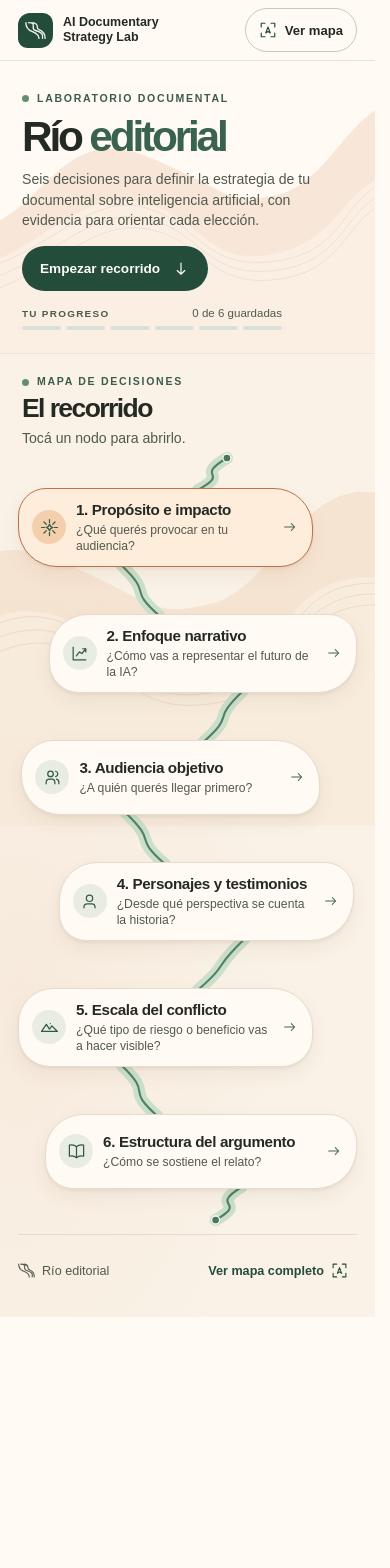
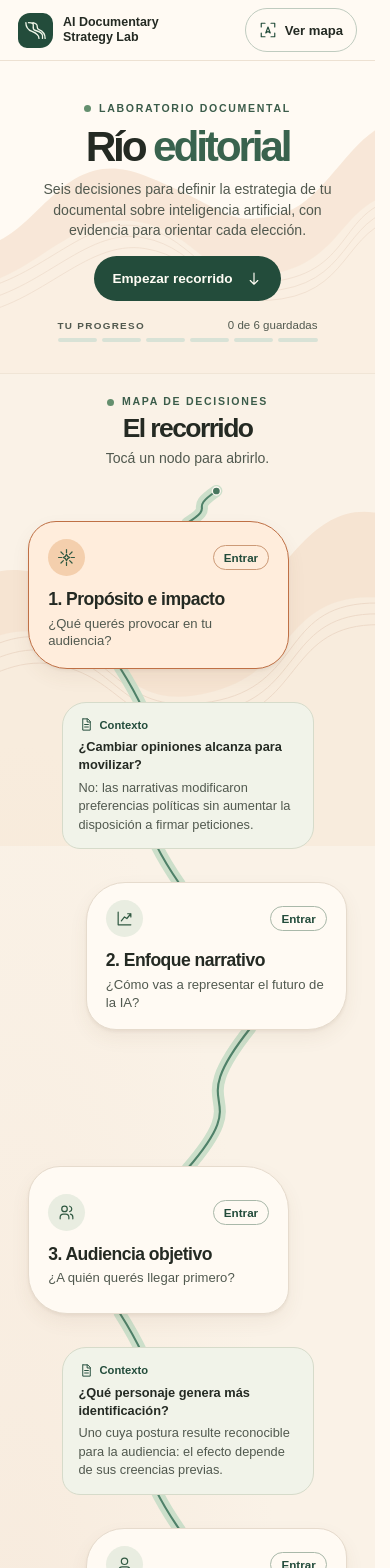
Before and after one commit to visualizando/strategyLab, a React (Vite) app: page / in a window 390 px wide. Shown: the top 1568 px of the page. Before the commit the page ends 1317 px from the top, so only its background shows below. Built offline with nearby package versions, Linux system fonts and the light colour scheme.

Commit message:
Space out the river and connect decision transitions

```diff
--- a/src/Decision.jsx
+++ b/src/Decision.jsx
@@ -71,7 +71,7 @@ function Branches({ value, onChange, reduced }) {
   );
 }
 
-export function Controls({ question, saved, onSave, onClear, onClose, reduced }) {
+export function Controls({ question, saved, nextQuestion, onSave, onClear, onNext, reduced }) {
   const { id, title, desc, kind, def, opts, ids } = question;
   const [value, setValue] = useState(saved?.value ?? def);
   const [confidence, setConfidence] = useState(saved?.conf ?? 50);
@@ -83,7 +83,13 @@ export function Controls({ question, saved, onSave, onClear, onClose, reduced })
     onClear();
   }
 
+  function advance() {
+    if (changed) onSave({ value, conf: confidence });
+    onNext();
+  }
+
   return (
+    <>
       <div className="node-interior">
         <form onSubmit={(event) => { event.preventDefault(); onSave({ value, conf: confidence }); }}>
           <h2 className="question-title" id={`${id}-question`}>{title}</h2>
@@ -120,7 +126,7 @@ export function Controls({ question, saved, onSave, onClear, onClose, reduced })
           {kind === 'range' && <Branches value={value} onChange={setValue} reduced={reduced} />}
           <div className="form-actions">
             <button className="primary" type="submit" disabled={!changed}>
-            {changed ? 'Guardar decisión' : 'Decisión guardada'} <Icon name={changed ? 'right' : 'check'} size={17} />
+              {changed ? 'Guardar decisión' : 'Decisión guardada'} {!changed && <Icon name="check" size={17} />}
             </button>
             {saved && <button className="quiet" type="button" onClick={clear}>Borrar</button>}
           </div>
@@ -132,10 +138,18 @@ export function Controls({ question, saved, onSave, onClear, onClose, reduced })
           </div>
           {ids.map((study) => <Evidence key={study} id={study} />)}
         </section>
-      <button type="button" className="close-inline quiet" onClick={onClose}>
-        Volver al recorrido <Icon name="left" size={16} />
+      </div>
+      {nextQuestion && (
+        <footer className="camera-next">
+          <div className="camera-next-inner">
+            <span className="camera-next-title">{nextQuestion.short}</span>
+            <button className="primary" type="button" onClick={advance}>
+              {changed ? 'Guardar y seguir' : 'Siguiente decisión'}
             </button>
           </div>
+        </footer>
+      )}
+    </>
   );
 }
 
@@ -151,7 +165,7 @@ export function DecisionLabel({ question, index, saved }) {
         <span className="node-summary">{summary}</span>
         {saved && <span className="sr-only">Guardada</span>}
       </span>
-      <span className="toggle-icon"><Icon name="right" size={16} /></span>
+      <span className="node-enter">Entrar</span>
     </>
   );
 }
--- a/src/DecisionCamera.jsx
+++ b/src/DecisionCamera.jsx
@@ -1,7 +1,6 @@
 import { useLayoutEffect, useRef, useState } from 'react';
 import { motion } from 'motion/react';
 import { Controls, DecisionLabel, ease } from './Decision';
-import { Icon } from './graphics';
 
 function cardFrame(id) {
   const card = document.getElementById(`toggle-${id}`);
@@ -24,11 +23,12 @@ function atScrollEdge(element, direction) {
   return direction < 0 ? element.scrollTop <= 1 : remaining <= 2;
 }
 
-export function DecisionCamera({ question, index, saved, reduced, onSave, onClear, onClosed, status }) {
+export function DecisionCamera({ question, index, saved, nextQuestion, reduced, onSave, onClear, onClosed, status }) {
   const dialog = useRef(null);
   const back = useRef(null);
   const [origin] = useState(() => cardFrame(question.id));
   const [destination, setDestination] = useState(null);
+  const nextId = useRef(null);
   const [viewport, setViewport] = useState(null);
   const touch = useRef(null);
   const wheel = useRef({ time: 0, direction: 0, distance: 0 });
@@ -56,15 +56,17 @@ export function DecisionCamera({ question, index, saved, reduced, onSave, onClea
     };
   }, []);
 
-  function close() {
-    if (!destination) setDestination(cardFrame(question.id));
+  function close(next = null) {
+    if (destination) return;
+    nextId.current = next;
+    setDestination(cardFrame(question.id));
   }
 
   function finishClose() {
     // Keep the page still until the wheel gesture that closed the card has ended.
     const remaining = lastExitWheel.current === null ? 0 : 180 - (performance.now() - lastExitWheel.current);
     if (remaining > 0) closeTimer.current = setTimeout(finishClose, remaining);
-    else onClosed();
+    else onClosed(nextId.current);
   }
 
   function handleWheel(event) {
@@ -107,15 +109,17 @@ export function DecisionCamera({ question, index, saved, reduced, onSave, onClea
   }
 
   const closing = destination !== null;
-  const full = viewport && {
-    ...viewport,
-    x: 0, y: 0,
-    borderTopLeftRadius: '0px',
-    borderTopRightRadius: '0px',
-    borderBottomRightRadius: '0px',
-    borderBottomLeftRadius: '0px',
+  const width = viewport && Math.min(viewport.width - 32, 680);
+  const insetY = viewport && Math.min(42, Math.round(viewport.height * 0.05));
+  const expanded = viewport && {
+    width, height: viewport.height - insetY * 2,
+    x: (viewport.width - width) / 2, y: insetY,
+    borderTopLeftRadius: '30px',
+    borderTopRightRadius: '25px',
+    borderBottomRightRadius: '31px',
+    borderBottomLeftRadius: '26px',
     backgroundColor: '#fffaf3',
-    borderColor: '#fffaf3',
+    borderColor: '#b39375',
   };
 
   return (
@@ -125,7 +129,8 @@ export function DecisionCamera({ question, index, saved, reduced, onSave, onClea
       <motion.div className="camera-shade" aria-hidden="true" initial={{ opacity: 0 }} animate={{ opacity: closing ? 0 : 1 }}
         transition={{ duration: reduced ? 0 : 0.38 }} />
       <motion.div className="camera-frame" initial={reduced ? false : origin}
-        animate={destination ?? full ?? origin} transition={{ duration: reduced ? 0 : 0.48, ease }}
+        animate={destination ?? expanded ?? origin}
+        transition={{ duration: reduced ? 0 : closing && nextId.current ? 0.34 : 0.46, ease }}
         onAnimationComplete={() => { if (closing) finishClose(); }}>
         {!reduced && (
           <motion.div className="camera-mini node-toggle" aria-hidden="true" style={{ width: origin.width, height: origin.height }}
@@ -134,20 +139,19 @@ export function DecisionCamera({ question, index, saved, reduced, onSave, onClea
             <DecisionLabel question={question} index={index} saved={saved} />
           </motion.div>
         )}
-        <motion.div className="camera-scroll" style={viewport ?? undefined} inert={closing}
+        <motion.div className="camera-scroll" style={expanded && { width: expanded.width - 2, height: expanded.height - 2 }} inert={closing}
           initial={{ opacity: reduced ? 1 : 0 }} animate={{ opacity: !closing && viewport ? 1 : 0 }}
-          transition={{ duration: reduced ? 0 : 0.22, delay: closing || reduced ? 0 : 0.13 }}
+          transition={{ duration: reduced ? 0 : 0.21, delay: closing || reduced ? 0 : 0.17 }}
           onWheel={handleWheel} onTouchStart={startTouch} onTouchEnd={endTouch}
           onTouchCancel={() => { touch.current = null; }}>
           <header className="camera-header">
             <div className="camera-header-inner">
-              <button type="button" ref={back} className="camera-back" aria-label="Volver al recorrido" onClick={close}>
-                <Icon name="left" size={22} />
-              </button>
               <span>{index + 1}. {question.short}</span>
+              <button type="button" ref={back} className="camera-back" onClick={() => close()}>Salir</button>
             </div>
           </header>
-          <Controls question={question} saved={saved} onSave={onSave} onClear={onClear} onClose={close} reduced={reduced} />
+          <Controls question={question} saved={saved} nextQuestion={nextQuestion}
+            onSave={onSave} onClear={onClear} onNext={() => close(nextQuestion.id)} reduced={reduced} />
           <p className={status.startsWith('El navegador') ? 'storage-status' : 'sr-only'} role="status">{status}</p>
         </motion.div>
       </motion.div>
--- a/src/graphics.jsx
+++ b/src/graphics.jsx
@@ -101,8 +101,8 @@ export function JourneyRiver() {
   return (
     <svg className="journey-river" ref={svg} aria-hidden="true">
       {segments.map(([from, to], index) => {
-        const reach = index % 2 ? 34 : -34;
         const height = to.y - from.y;
+        const reach = Math.min(88, Math.max(30, height * 0.51)) * (index % 2 ? 1 : -1);
         const d = `M ${from.x} ${from.y} C ${from.x + reach} ${from.y + height * 0.64}, ${to.x - reach} ${to.y - height * 0.59}, ${to.x} ${to.y}`;
         return (
           <g key={index}>
--- a/src/main.jsx
+++ b/src/main.jsx
@@ -1,14 +1,15 @@
-import { useEffect, useRef, useState } from 'react';
+import { Fragment, useEffect, useRef, useState } from 'react';
 import { createRoot } from 'react-dom/client';
 import { AnimatePresence, animate, motion, useReducedMotion } from 'motion/react';
 import '@fontsource-variable/dm-sans';
-import { questions } from './content';
+import { CAPSULES, questions } from './content';
 import { Decision, ease } from './Decision';
 import { DecisionCamera } from './DecisionCamera';
 import { Icon, JourneyRiver, RiverPaths, Terrain } from './graphics';
 import './styles.css';
 
 const storageKey = 'ddl-mvp-01';
+const contextAfter = { purpose: 'IA019', audience: 'IA007', scope: 'IA032' };
 const mapPoints = [
   { x: 180, y: 30 },
   { x: 94, y: 116 },
@@ -82,6 +83,21 @@ function MapDialog({ dialog, active, decisions, openNode, onClose, onExited, red
   );
 }
 
+function RiverGap({ study }) {
+  const context = CAPSULES[study];
+  return (
+    <div className="river-gap" aria-hidden={context ? undefined : true}>
+      {context && (
+        <aside className="context-pill">
+          <div className="context-kicker"><Icon name="evidence" size={15} /> Contexto</div>
+          <p className="context-title">{context[0]}</p>
+          <p>{context[1]}</p>
+        </aside>
+      )}
+    </div>
+  );
+}
+
 function App() {
   const [decisions, setDecisions] = useState(loadDecisions);
   const [openNode, setOpenNode] = useState(null);
@@ -115,7 +131,7 @@ function App() {
     setOpenNode(id);
   }
 
-  function revealDecision(id) {
+  function revealDecision(id, duration = 0.42) {
     scrollAnimation.current?.stop();
     const card = document.getElementById(`toggle-${id}`);
     const { top, height } = card.getBoundingClientRect();
@@ -130,15 +146,18 @@ function App() {
       open();
     } else {
       scrollAnimation.current = animate(window.scrollY, target, {
-        duration: 0.36, ease, onUpdate: scroll, onComplete: open,
+        duration, ease, onUpdate: scroll, onComplete: open,
       });
     }
   }
 
-  function closeDecision() {
+  function closeDecision(nextId) {
     const id = openNode;
     setOpenNode(null);
-    requestAnimationFrame(() => document.getElementById(`toggle-${id}`)?.focus({ preventScroll: true }));
+    requestAnimationFrame(() => {
+      document.getElementById(`toggle-${id}`)?.focus({ preventScroll: true });
+      if (nextId) revealDecision(nextId, 0.54);
+    });
   }
 
   function persist(id, value) {
@@ -228,8 +247,11 @@ function App() {
             <div className="track">
               <JourneyRiver />
               {questions.map((question, index) => (
-                <Decision key={question.id} question={question} index={index} open={openNode === question.id && !reduced}
-                  saved={decisions[question.id]} next={question.id === next} onOpen={() => openDecision(question.id)} />
+                <Fragment key={question.id}>
+                  <Decision question={question} index={index} open={openNode === question.id && !reduced}
+                    saved={decisions[question.id]} next={question.id === next} onOpen={() => openDecision(question.id)} />
+                  {index < questions.length - 1 && <RiverGap study={contextAfter[question.id]} />}
+                </Fragment>
               ))}
             </div>
             <footer className="journey-footer">
@@ -241,6 +263,7 @@ function App() {
       </motion.main>
       {activeIndex >= 0 && (
         <DecisionCamera key={openNode} question={questions[activeIndex]} index={activeIndex} saved={decisions[openNode]}
+          nextQuestion={questions[activeIndex + 1]}
           reduced={reduced} onClosed={closeDecision} status={status}
           onSave={(value) => persist(openNode, value)} onClear={() => persist(openNode, null)} />
       )}
--- a/src/styles.css
+++ b/src/styles.css
@@ -69,9 +69,11 @@ h1, h2, h3, h4, h5, p { margin: 0; }
 .map-button svg { color: var(--forest); }
 
 .workspace, .map-dialog { user-select: none; -webkit-user-select: none; }
+.workspace { max-width: 48rem; margin-inline: auto; }
 #inicio, #recorrido, .node { scroll-margin-top: calc(var(--header) + 14px); }
 .intro { position: relative; isolation: isolate; }
-.intro-inner { position: relative; isolation: isolate; padding: 30px 22px 23px; }
+.intro-inner { position: relative; isolation: isolate; padding: 40px 22px 31px; text-align: center; }
+.intro-inner .eyebrow, .journey-header .eyebrow { justify-content: center; }
 .intro-art, .journey-art {
   position: absolute;
   z-index: -1;
@@ -88,7 +90,7 @@ h1, h2, h3, h4, h5, p { margin: 0; }
 h1, h2, .node-title { font-weight: 750; }
 h1 { font-size: clamp(2.65rem, 10.4vw, 4.9rem); line-height: 1.01; letter-spacing: -0.075em; margin-block: 9px 10px; }
 h1 span { color: #39634e; }
-.intro-text { max-width: 38ch; color: var(--muted); line-height: 1.48; font-size: 0.88rem; }
+.intro-text { max-width: 38ch; margin-inline: auto; color: var(--muted); line-height: 1.48; font-size: 0.88rem; }
 .primary {
   display: inline-flex;
   align-items: center;
@@ -105,7 +107,7 @@ h1 span { color: #39634e; }
 }
 .primary:disabled { background: #e8f0e6; color: var(--forest); border-color: #c6d6c6; }
 .start { margin-top: 15px; }
-.progress { margin-top: 16px; max-width: 260px; }
+.progress { margin: 18px auto 0; max-width: 260px; }
 .progress-label { display: flex; justify-content: space-between; align-items: baseline; gap: 12px; color: var(--muted); font-size: 0.72rem; }
 .progress-label > :first-child { font-size: 0.62rem; font-weight: 750; letter-spacing: 0.13em; }
 .progress-bars { display: grid; grid-template-columns: repeat(6, 1fr); gap: 5px; margin-top: 7px; }
@@ -121,10 +123,10 @@ h1 span { color: #39634e; }
 .journey-art { background: radial-gradient(ellipse at 5% 66%, #f0d9c54f, transparent 52%); }
 .journey-art svg { position: absolute; top: 38px; left: 50%; width: max(670px, 105%); opacity: 0.65; transform: translateX(-50%); }
 .journey-inner { max-width: 760px; margin-inline: auto; padding: 20px 18px 24px; }
-.journey-header { padding-inline: 4px; margin-bottom: 39px; }
+.journey-header { padding-inline: 4px; margin-bottom: 52px; text-align: center; }
 .journey-header h2, .map-header h2 { font-size: clamp(1.65rem, 6.8vw, 2.8rem); line-height: 1.08; letter-spacing: -0.06em; margin-block: 4px 5px; }
 .journey-header > p:last-child, .map-help { color: var(--muted); font-size: 0.88rem; line-height: 1.5; }
-.track { position: relative; display: grid; align-items: start; gap: 47px; overflow-anchor: none; }
+.track { position: relative; display: grid; align-items: start; width: min(100%, 30rem); margin-inline: auto; overflow-anchor: none; }
 .journey-river { position: absolute; inset: 0; width: 100%; height: 100%; overflow: visible; pointer-events: none; }
 .river-bank, .river-line { fill: none; stroke-linecap: round; }
 .river-bank { stroke: #ccdfca; stroke-width: 12; }
@@ -134,18 +136,19 @@ h1 span { color: #39634e; }
 .tributary .river-line { stroke: #819e8c; stroke-dasharray: 3 6; stroke-width: 1.4; }
 
 .node {
-  --start: 0%;
-  --end: 13%;
   --radii: 28px 39px 33px 39px;
   position: relative;
-  margin-inline: var(--start) var(--end);
+  width: min(77%, 18rem);
+  justify-self: start;
+  margin-inline-start: 3%;
   min-width: 0;
 }
-.node-tone { --start: 9%; --end: 0%; --radii: 39px 28px 39px 30px; }
-.node-audience { --start: 1%; --end: 11%; --radii: 32px 44px 25px 39px; }
-.node-protagonist { --start: 12%; --end: 1%; --radii: 38px 29px 44px 27px; }
-.node-scope { --start: 0%; --end: 13%; --radii: 35px 40px 31px 32px; }
-.node-approach { --start: 8%; --end: 0%; --radii: 38px 28px 41px 28px; }
+.node-tone, .node-protagonist, .node-approach { justify-self: end; margin-inline: 0 3%; }
+.node-tone { --radii: 39px 28px 39px 30px; }
+.node-audience { --radii: 32px 44px 25px 39px; }
+.node-protagonist { --radii: 38px 29px 44px 27px; }
+.node-scope { --radii: 35px 40px 31px 32px; }
+.node-approach { --radii: 38px 28px 41px 28px; }
 .node-card {
   background: #fffaf3;
   border: 1px solid #e6dbcd;
@@ -157,20 +160,27 @@ h1 span { color: #39634e; }
 .node-toggle {
   text-align: start;
   display: grid;
-  grid-template-columns: 34px minmax(0, 1fr) 18px;
-  gap: 10px;
+  grid-template-columns: minmax(0, 1fr) auto;
+  grid-template-areas: 'icon enter' 'copy copy';
+  gap: 13px 8px;
+  align-content: center;
   align-items: center;
-  padding: 12px 13px;
+  padding: 17px 19px;
   width: 100%;
-  min-height: 75px;
+  min-height: 148px;
 }
-.node-icon { width: 34px; height: 34px; background: #e9ede1; color: #305942; border-radius: 50%; display: grid; place-items: center; }
+.node-icon { grid-area: icon; width: 37px; height: 37px; background: #e9ede1; color: #305942; border-radius: 50%; display: grid; place-items: center; }
 .is-next .node-icon { background: #f4cfad; }
 .node-icon.is-saved { background: #356e54; color: #fffaf3; }
-.node-copy { display: grid; gap: 3px; }
-.node-title { font-size: clamp(0.88rem, 3.9vw, 1.1rem); line-height: 1.18; letter-spacing: -0.024em; }
-.node-summary { color: var(--muted); font-size: 0.76rem; font-weight: 450; line-height: 1.32; }
-.toggle-icon { display: grid; place-items: center; color: #476653; }
+.node-copy { grid-area: copy; display: grid; gap: 5px; }
+.node-title { font-size: clamp(0.98rem, 4.5vw, 1.24rem); line-height: 1.16; letter-spacing: -0.03em; }
+.node-summary { color: var(--muted); font-size: 0.82rem; font-weight: 450; line-height: 1.36; }
+.node-enter { grid-area: enter; padding: 5px 10px; border: 1px solid #a9b8a9; border-radius: 999px; color: var(--forest); font-size: 0.73rem; font-weight: 750; }
+.is-next .node-enter { border-color: #cc9a77; }
+.river-gap { position: relative; min-height: clamp(130px, 35vw, 175px); display: grid; place-items: center; padding: 33px 0; }
+.context-pill { width: min(78%, 15.75rem); padding: 14px 16px; border: 1px solid #d6dbca; border-radius: 24px 20px 22px 18px; background: #f1f3e9; color: var(--muted); font-size: 0.8rem; line-height: 1.44; user-select: text; -webkit-user-select: text; }
+.context-kicker { display: flex; align-items: center; gap: 6px; margin-bottom: 5px; color: var(--forest); font-size: 0.7rem; font-weight: 750; }
+.context-title { margin-bottom: 4px; color: var(--ink); font-weight: 750; }
 .node-interior { max-width: 40rem; margin-inline: auto; padding: 24px max(20px, env(safe-area-inset-right)) max(24px, env(safe-area-inset-bottom)) max(20px, env(safe-area-inset-left)); }
 .question-title { font-size: clamp(1.7rem, 7.4vw, 2.85rem); line-height: 1.07; letter-spacing: -0.06em; text-wrap: balance; }
 .question-description { color: var(--muted); font-size: 0.88rem; line-height: 1.55; margin-block: 8px 17px; }
@@ -225,7 +235,6 @@ details[open] .less { display: inline; }
 .study { padding: 2px 0 10px; border-top: 1px solid #d5ded1; user-select: text; -webkit-user-select: text; }
 .study .study-meta { font-weight: 750; }
 .study a { display: inline-flex; align-items: center; min-height: 44px; text-underline-offset: 3px; }
-.close-inline { margin-top: 10px; }
 .journey-footer { display: flex; justify-content: space-between; align-items: center; flex-wrap: wrap; gap: 6px; padding: 14px 0 0; margin-top: 45px; border-top: 1px solid #e5dacb; }
 .journey-footer > span { display: inline-flex; align-items: center; gap: 7px; font-size: 0.79rem; color: var(--muted); }
 .storage-status:not(:empty) { position: fixed; z-index: 4; right: 12px; bottom: 12px; max-width: calc(100% - 24px); border: 1px solid var(--outline); border-radius: 12px; padding: 10px; background: var(--paper); }
@@ -246,13 +255,18 @@ html:has(.map-dialog[open], .camera-dialog[open]) { overflow: hidden; }
   color: var(--ink);
 }
 .camera-dialog::backdrop { background: transparent; }
-.camera-shade { position: absolute; inset: 0; background: #5846365c; }
-.camera-frame { position: absolute; inset: 0 auto auto 0; overflow: hidden; isolation: isolate; border: 1px solid transparent; box-shadow: 0 10px 45px #50362223; }
+.camera-shade { position: absolute; inset: 0; background: #40322642; }
+.camera-frame { position: absolute; inset: 0 auto auto 0; overflow: hidden; isolation: isolate; border: 1px solid transparent; box-shadow: 0 16px 64px #38251344, 0 2px 8px #3825131f; }
 .camera-mini { position: absolute; inset: 50% auto auto 50%; transform: translate(-50%, -50%); pointer-events: none; user-select: none; }
-.camera-scroll { position: absolute; inset: 0 auto auto 0; overflow-y: auto; overflow-x: hidden; overscroll-behavior-y: none; scrollbar-gutter: stable; }
-.camera-header { position: sticky; z-index: 1; top: 0; padding-top: env(safe-area-inset-top); background: var(--paper); border-bottom: 1px solid #ede1d2; }
-.camera-header-inner { display: grid; grid-template-columns: 44px minmax(0, 1fr) 44px; align-items: center; min-height: 57px; gap: 5px; max-width: 40rem; margin-inline: auto; padding-inline: max(10px, env(safe-area-inset-left)) max(10px, env(safe-area-inset-right)); font-size: 0.9rem; font-weight: 750; text-align: center; }
-.camera-back { width: 44px; min-height: 44px; display: grid; place-items: center; border: 0; border-radius: 50%; color: var(--forest); background: transparent; }
+.camera-scroll { position: absolute; inset: 0 auto auto 0; overflow-y: auto; overflow-x: hidden; overscroll-behavior-y: none; scrollbar-gutter: stable; scrollbar-width: thin; scrollbar-color: #aeb6a7 transparent; scroll-padding-block: 62px 72px; }
+.camera-header, .camera-next { position: sticky; z-index: 1; background: var(--paper); }
+.camera-header { top: 0; border-bottom: 1px solid #ede1d2; }
+.camera-header-inner, .camera-next-inner { display: flex; justify-content: space-between; align-items: center; gap: 10px; min-height: 56px; max-width: 40rem; margin-inline: auto; padding: 5px 16px; font-size: 0.87rem; font-weight: 750; }
+.camera-back { min-width: 51px; min-height: 44px; padding-inline: 8px; border: 0; border-radius: 999px; color: var(--forest); background: #edf1e6; }
+.camera-next { bottom: 0; border-top: 1px solid #ede1d2; }
+.camera-next-inner { flex-wrap: wrap; justify-content: flex-end; padding-block: 7px; }
+.camera-next-title { flex: 1 1 4rem; font-size: 0.75rem; font-weight: 650; line-height: 1.25; color: var(--muted); }
+.camera-next .primary { flex-shrink: 0; }
 .tone-range::-webkit-slider-runnable-track { background: linear-gradient(90deg, #bb624e, #e9cb86 53%, #679879); }
 .tone-range::-moz-range-track { background: linear-gradient(90deg, #bb624e, #e9cb86 53%, #679879); }
 .map-dialog { position: fixed; inset: 0; max-width: none; max-height: none; width: 100%; height: 100%; border: 0; background: transparent; padding: 14px; color: var(--ink); }
@@ -284,7 +298,7 @@ html:has(.map-dialog[open], .camera-dialog[open]) { overflow: hidden; }
 @media (min-width: 37rem) {
   .intro-inner { padding-inline: 35px; }
   .journey-inner { padding-inline: 33px; }
-  .node-toggle { grid-template-columns: 43px minmax(0, 1fr) 23px; padding: 13px 18px; gap: 14px; min-height: 84px; }
+  .node-toggle { padding: 18px 23px; gap: 14px; min-height: 163px; }
   .node-icon { width: 43px; height: 43px; }
   .node-summary { font-size: 0.82rem; }
   .node-interior { padding: 34px 26px 30px; }
@@ -298,20 +312,17 @@ html:has(.map-dialog[open], .camera-dialog[open]) { overflow: hidden; }
   .brand { font-size: 0.88rem; gap: 12px; }
   .brand-icon { width: 39px; height: 39px; }
   .map-button { padding-inline: 17px; }
-  .workspace { display: grid; grid-template-columns: minmax(0, 39fr) minmax(0, 61fr); }
-  .intro-inner { position: sticky; top: var(--header); min-height: min(calc(100svh - var(--header)), 830px); padding: clamp(65px, 12vh, 146px) clamp(27px, 4vw, 68px) 48px; }
-  .intro-art svg { width: 780px; bottom: -128px; right: -230px; opacity: 0.65; }
-  h1 { font-size: clamp(3.2rem, 6.3vw, 7rem); line-height: 0.94; margin-block: 17px 23px; }
-  h1 span { display: block; }
-  .intro-text { font-size: clamp(0.95rem, 1.25vw, 1.15rem); max-width: 29ch; }
-  .start { margin-top: 26px; }
-  .progress { margin-top: 41px; }
-  .journey { border-top: 0; border-left: 1px solid #f0e5d6; }
-  .journey-inner { padding: clamp(38px, 6.5vh, 75px) clamp(26px, 4vw, 68px) 32px; }
+  .header-inner { max-width: 52rem; }
+  .intro-inner { padding: clamp(49px, 8vh, 90px) 36px 42px; }
+  .intro-art svg { width: 860px; bottom: -102px; right: -78px; opacity: 0.63; }
+  h1 { font-size: clamp(3.6rem, 5vw, 5.1rem); line-height: 1; margin-block: 12px 15px; }
+  .intro-text { font-size: 1.05rem; max-width: 39ch; }
+  .start { margin-top: 20px; }
+  .progress { margin-top: 25px; }
+  .journey { border-inline: 1px solid #f0e5d6; }
+  .journey-inner { padding: 32px 40px 36px; }
   .journey-art svg { top: 34px; width: 110%; opacity: 0.7; }
   .journey-header { margin-bottom: 48px; }
   .journey-header > p:last-child { font-size: 0.95rem; }
-  .track { gap: 54px; width: min(100%, 36rem); margin-inline: auto; }
-  .node:nth-of-type(odd) { margin-inline: 1% 20%; }
-  .node:nth-of-type(even) { margin-inline: 19% 0%; }
+  .river-gap { min-height: 198px; }
 }
```
Lines whose indentation alone changed are shown as unchanged.
